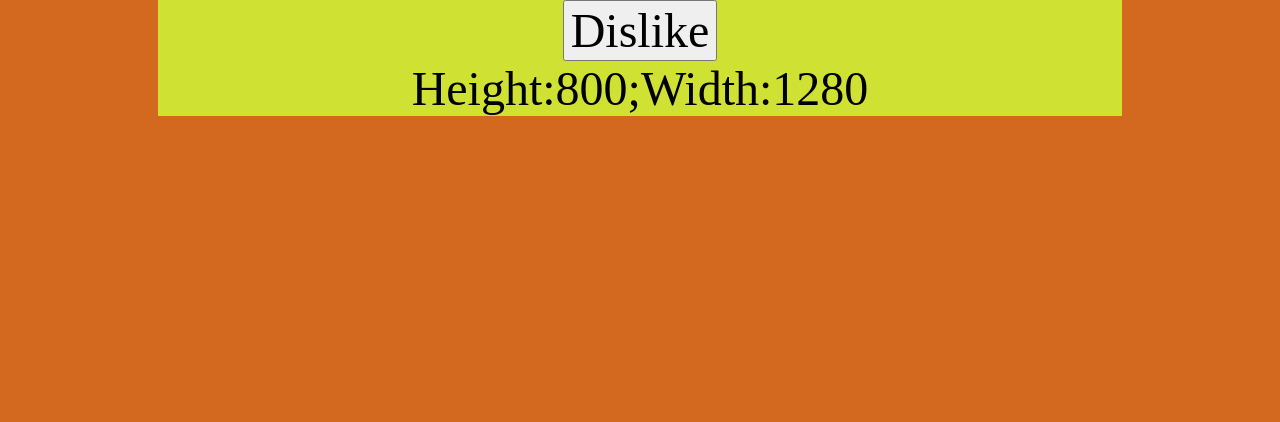
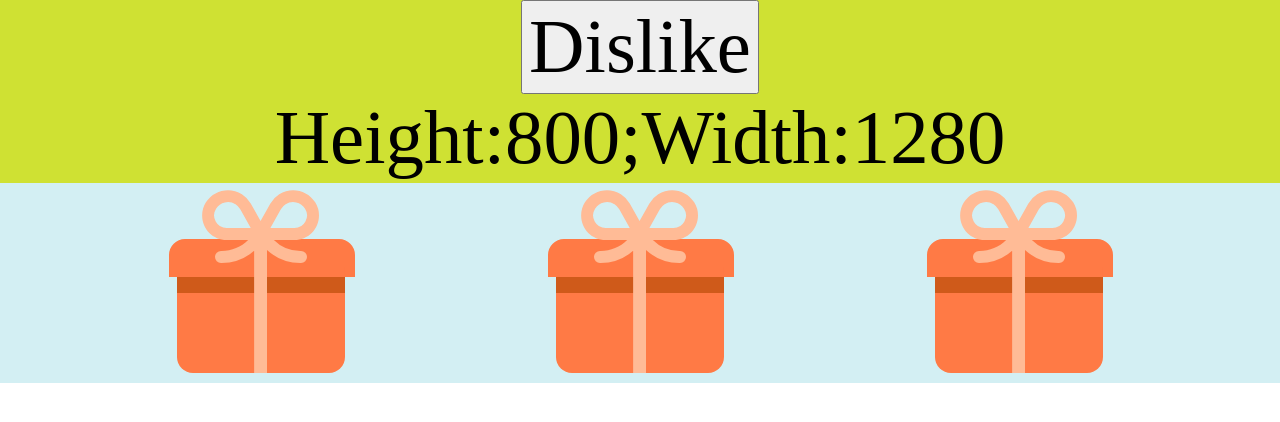
Before and after one commit to baY5o2p5/baY5o2p5, a website built with webpack: page index.html in a window 1280 px wide. Built offline with nearby package versions, Linux system fonts and the light colour scheme; what @use-gesture/vanilla would draw is missing.

Commit message:
add gift and favicon image

```diff
--- a/index.html
+++ b/index.html
@@ -2,6 +2,8 @@
 <html>
 
 <head>
+    <link rel="icon" href="./imgs/favicon.ico" type="image/x-icon" />
+    <link rel="shortcut icon" href="./imgs/favicon.ico" type="image/x-icon" />
     <title>Happy Birthday~</title>
     <meta charset="UTF-8">
 </head>
@@ -18,6 +20,7 @@
         <div>
             <button id='dislike' class="unselect-able">Dislike</button>
             <div id="wh"></div>
+            <div id="giftpoll"></div>
         </div>
     </div>
 </body>
--- a/src/controller.ts
+++ b/src/controller.ts
@@ -1,16 +1,35 @@
 import $ = require('jquery')
 import anime, { AnimeParams } from 'animejs'
-import type AnimeTarget from 'animejs'
 
 type AnimeTarget = string | object | HTMLElement | SVGElement | NodeList | null;
 
 export class GiftPoll {
-    private container: HTMLElement
+    private container: JQuery<HTMLElement>
     private gift_count: Number
+    private gift_element_ids: Array<string>
+    private REAL_GIFT_FLAG = "realGift"
 
-    constructor(container: HTMLElement, gift_count: Number = 3) {
+    constructor(container: JQuery<HTMLElement>, gift_count: Number = 3) {
         this.container = container
         this.gift_count = gift_count
+        this.gift_element_ids = new Array
+        //  create gifts
+        for (let i = 0; i < gift_count; i++) {
+            const tmp_element = document.createElement('img')
+            tmp_element.id = `gift${i + 1}`
+            tmp_element.className = 'giftItem'
+            tmp_element.innerHTML = tmp_element.id
+            tmp_element.src = './imgs/gift.svg'
+
+            this.container.append(tmp_element)
+            this.gift_element_ids.push(tmp_element.id)
+        }
+        // choice one gift to be real gift
+        let real_gift_id = this.gift_element_ids[Math.floor((Math.random() * this.gift_element_ids.length))]
+        $(`#${real_gift_id}`).addClass(this.REAL_GIFT_FLAG)
+
+
+
     }
 
     private set_gift_anime() {
--- a/src/main.ts
+++ b/src/main.ts
@@ -3,13 +3,14 @@ import './style.css'
 // import 'normalize.css'
 // import  $ from "jquery";
 import $ = require('jquery');
+import { GiftPoll } from "./controller";
 
 import { DragGesture, UserDragConfig } from "@use-gesture/vanilla";
 
 import anime, { AnimeInstance } from 'animejs';
 
 
-import { Observable, Observer, fromEvent } from "rxjs"
+
 
 const el = document.getElementById('test') as HTMLElement
 
@@ -47,23 +48,7 @@ let running_dislike = new G.HoverGesture(
 )
 running_dislike.destroy()
 
-fromEvent(dislike_btn, 'touchstart').subscribe(
-    (event) => {
-        event.preventDefault()
-        event as TouchEvent
-        // console.log(event)
-        console.log('touchsttart');
-
-        const x = Math.random() * 500;
-        const y = Math.random() * 500;
-        anime({
-            targets: dislike_btn,
-            translateX: x,
-            translateY: y,
-            duration: 1500,
-        })
-    }
-);
+new GiftPoll($("#giftpoll"))
 
 let wh1 = `${$('body').height()}`
 const wh = `Height:${$("body").height()};Width:${$('body').width()}`
--- a/src/style.css
+++ b/src/style.css
@@ -4,9 +4,22 @@ body {
   /* margin: auto; */
   text-align: center;
   font-size: 3rem;
-  background-color: chocolate;
+  width: 100%;
+  height: 100%;
+  font-size: 6vw;
+  padding: 0px;
+}
 
-  /* font-size: 6vw; */
+#giftpoll {
+  background-color: rgb(211, 239, 243);
+  padding: 0px;
+}
+
+.giftItem {
+  display: inline;
+  /* width: 0px; */
+  padding-inline-start: 7%;
+  padding-inline-end: 7%;
 }
 
 .border {
@@ -16,8 +29,9 @@ body {
   background-color: hsl(66, 74%, 54%);
   /* max-width: 390pt; */
   /* max-height: 844pt; */
-  max-width: 964px;
-  max-height: 1024px;
+  /* max-width: 964px; */
+  /* max-height: 1024px; */
+
 }
 
 .dragable {
--- a/tsconfig.json
+++ b/tsconfig.json
@@ -27,7 +27,7 @@
     // "removeComments": true,                /* Do not emit comments to output. */
     // "noEmit": true,                        /* Do not emit outputs. */
     // "importHelpers": true,                 /* Import emit helpers from 'tslib'. */
-    // "downlevelIteration": true,            /* Provide full support for iterables in 'for-of', spread, and destructuring when targeting 'ES5' or 'ES3'. */
+    "downlevelIteration": true,            /* Provide full support for iterables in 'for-of', spread, and destructuring when targeting 'ES5' or 'ES3'. */
     // "isolatedModules": true,               /* Transpile each file as a separate module (similar to 'ts.transpileModule'). */
 
 
--- a/webpack.config.js
+++ b/webpack.config.js
@@ -40,6 +40,9 @@ module.exports = {
                     copy: [{
                         source: './src/*.css',
                         destination: './src/dist'
+                    }, {
+                        source: './src/imgs/*',
+                        destination: './dist/imgs'
                     }]
                 },
                 onEnd: {
@@ -47,7 +50,7 @@ module.exports = {
                         source: './index.html',
                         destination: './dist/index.html'
                     }],
-                    delete:['./dist/webpack.config.js']
+                    delete: ['./dist/webpack.config.js']
                 },
 
             }
```
Also changed, not shown: src/utils.ts (added, +21 -0 lines), src/imgs/favicon.ico (added), src/imgs/gift.svg (added).
